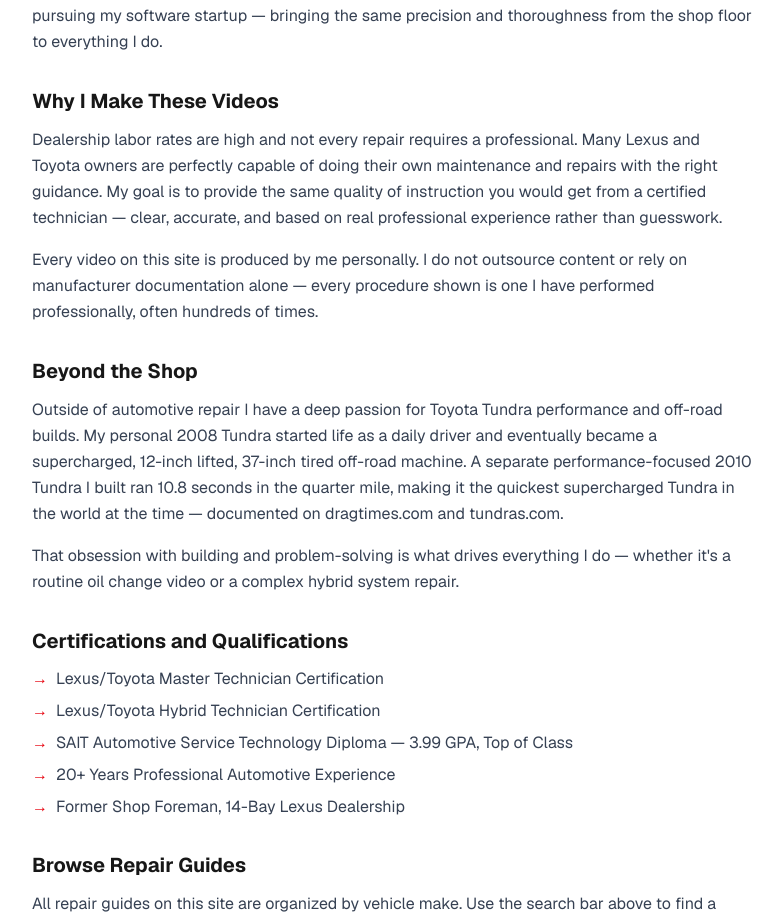
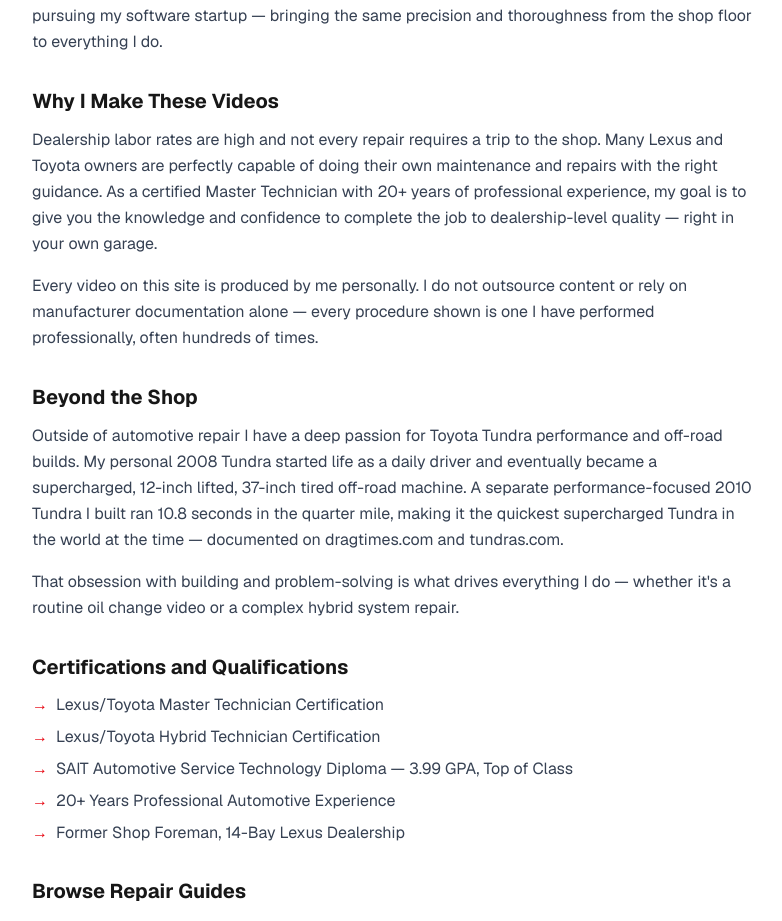
Before and after one commit to vikgerasim/viktorgautomotive, a Next.js app: page /about in a window 1280 px wide. Shown: the part 785-1706 px from the top of the page, without its empty margins (248-1030 px from the left). Built offline with nearby package versions, Linux system fonts and the light colour scheme; no server answers.

Commit message:
Changed the about page a bit

```diff
--- a/app/about/page.tsx
+++ b/app/about/page.tsx
@@ -41,7 +41,7 @@
       <section className="mb-8">
         <h2 className="text-xl font-bold mb-3">Why I Make These Videos</h2>
         <p className="text-gray-700 leading-relaxed mb-4">
-          Dealership labor rates are high and not every repair requires a professional. Many Lexus and Toyota owners are perfectly capable of doing their own maintenance and repairs with the right guidance. My goal is to provide the same quality of instruction you would get from a certified technician — clear, accurate, and based on real professional experience rather than guesswork.
+          Dealership labor rates are high and not every repair requires a trip to the shop. Many Lexus and Toyota owners are perfectly capable of doing their own maintenance and repairs with the right guidance. As a certified Master Technician with 20+ years of professional experience, my goal is to give you the knowledge and confidence to complete the job to dealership-level quality — right in your own garage.
         </p>
         <p className="text-gray-700 leading-relaxed">
           Every video on this site is produced by me personally. I do not outsource content or rely on manufacturer documentation alone — every procedure shown is one I have performed professionally, often hundreds of times.
--- a/app/page.tsx
+++ b/app/page.tsx
@@ -19,7 +19,7 @@
           Expert car repair and maintenance guides from a certified Master Technician with 20+ years of professional automotive experience, specializing in Lexus and Toyota vehicles.
         </p>
         <p className="text-gray-600 mt-2 leading-relaxed">
-          Every guide on this site is produced by Viktor G personally — a former Lexus dealership shop foreman and holder of Lexus Master Technician and Hybrid Technician certifications.{" "}
+          Every guide on this site is produced by Viktor G personally — a former Lexus dealership shop foreman and holder of Lexus/Toyota Master Technician and Hybrid Technician certifications.{" "}
           <Link href="/about" className="text-red-600 hover:underline font-medium">
             Learn more about Viktor →
           </Link>
```
